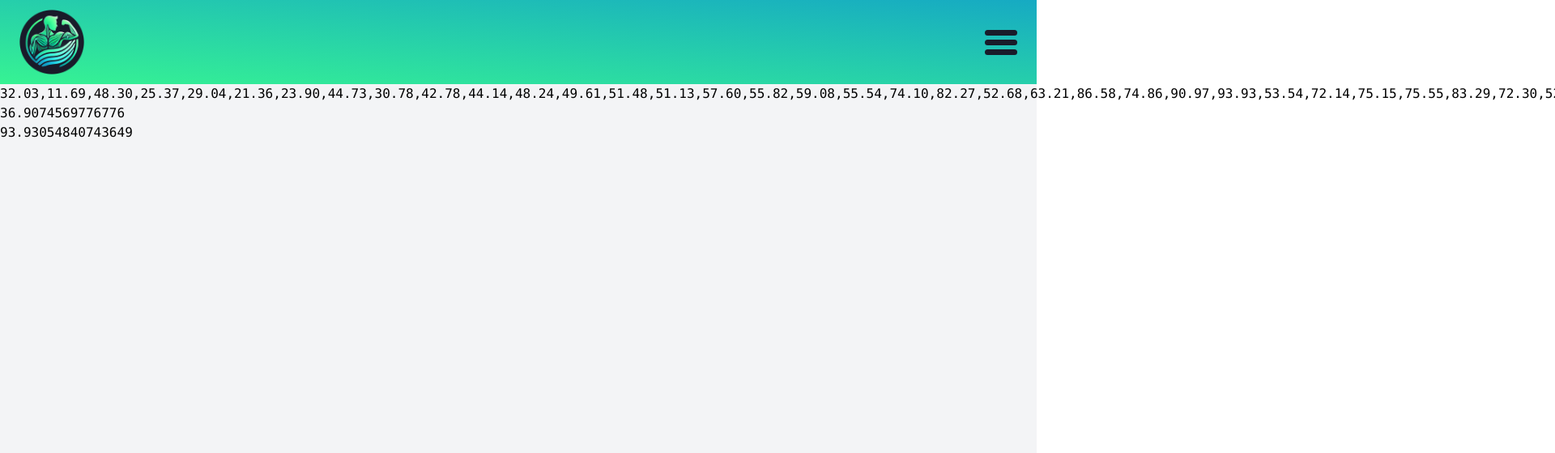
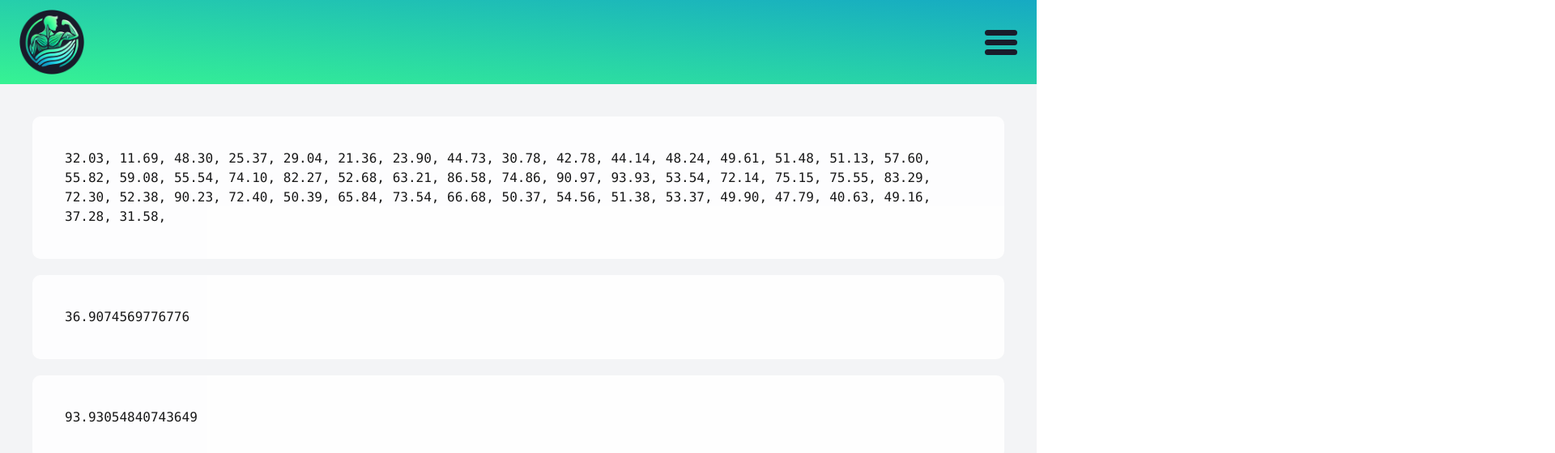
Before and after one commit to ahmadzakiakmal/Capstone-A05-2024, a Next.js app in the folder software/frontend/: page /dashboard in a window 1280 px wide. Shown: the top 560 px of the page at 81% size, 1920 px wide, since content can reach past the window. Built offline with nearby package versions, Linux system fonts and the light colour scheme.

Commit message:
feat: create Card component

```diff
--- a/software/frontend/src/app/dashboard/page.tsx
+++ b/software/frontend/src/app/dashboard/page.tsx
@@ -1,4 +1,5 @@
 "use client";
+import Card from "@/components/Card";
 import Navbar from "@/components/Navbar";
 import { useEffect, useState } from "react";
 
@@ -51,24 +52,26 @@ export default function Dashboard() {
   return (
     <main className="bg-[#F3F4F6] min-h-screen">
       <Navbar />
-      <div className="text-black font-mono">
+      <div className="text-black font-mono p-10 flex flex-col gap-5">
+        <Card>
           <p>
             {realtimeData.map((d) => {
               return (
                 <>
-                <span>{d.value.toFixed(2)},</span>
+                  <span>{d.value.toFixed(2)}, </span>
                 </>
               );
             })}
           </p>
+        </Card>
 
-        <p>
-          {averageAmplitude}
-        </p>
+        <Card>
+          <p>{averageAmplitude}</p>
+        </Card>
 
-        <p>
-          {peakAmplitude}
-        </p>
+        <Card>
+          <p>{peakAmplitude}</p>
+        </Card>
       </div>
     </main>
   );
--- /dev/null
+++ b/software/frontend/src/components/Card.tsx
@@ -0,0 +1,14 @@
+import { ReactNode } from "react";
+
+interface Props {
+  children: ReactNode;
+  className?: string;
+}
+
+export default function Card({children, className}: Props) {
+  return(
+    <div className={`bg-white opacity-90 rounded-[10px] p-10 ${className}`}>
+      {children}
+    </div>
+  )
+}
```
Lines whose indentation alone changed are shown as unchanged.
